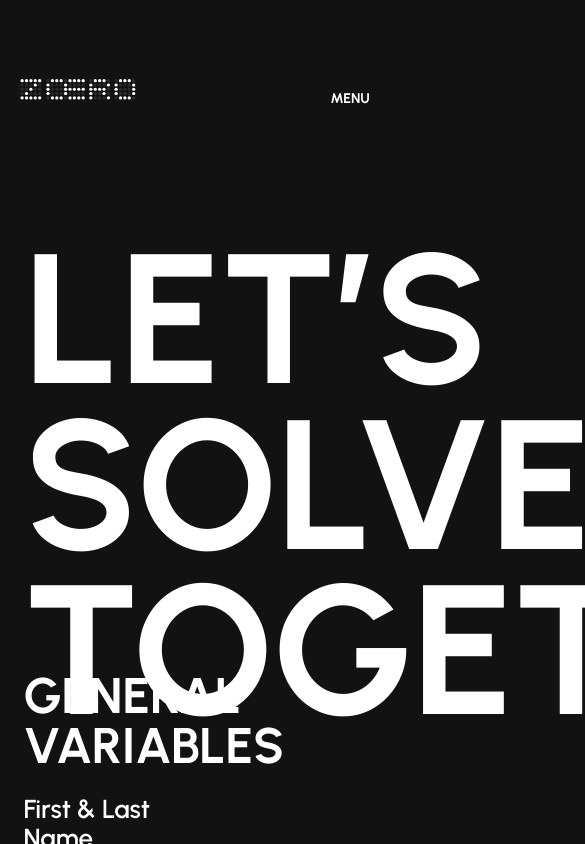
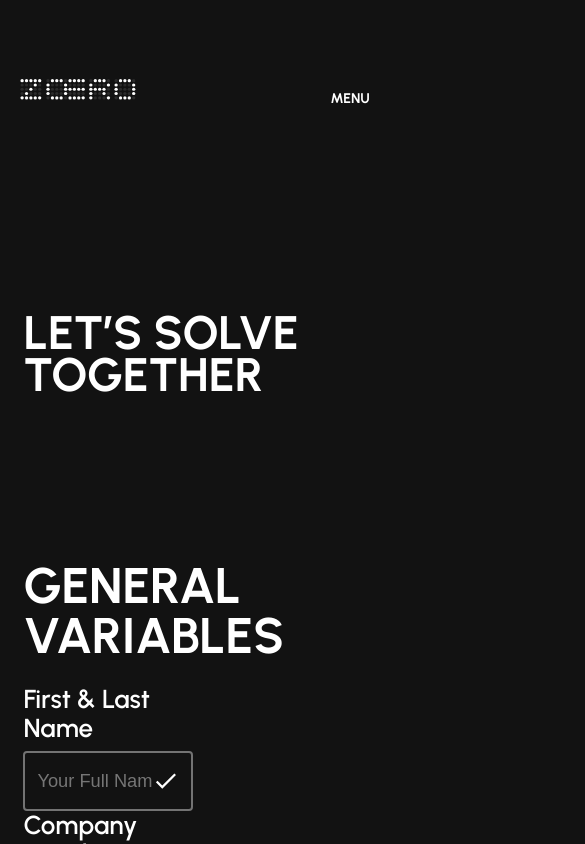
Before and after one commit to ivantrejoc/zoerowebsite, a React (Vite) app: page /contact in a window 390 px wide. Shown: the top 844 px of the page, 585 px wide, since content can reach past the window. Built offline with nearby package versions, Linux system fonts and the light colour scheme.

Commit message:
contact/main-hero-responsive

```diff
--- a/src/pages/Contact.jsx
+++ b/src/pages/Contact.jsx
@@ -17,6 +17,7 @@ const Contact = () => {
         justifyContent: "center",
         alignItems: "stretch",
         flexDirection: "column",
+        overflowX: "hidden",
         position: "relative",
         backgroundColor: theme.palette.background.default,
         backgroundSize: "cover"
@@ -35,7 +36,20 @@ const Contact = () => {
           overflowX: "0px",
           height: "43vh",
           maxHeight: "43vh",
-          marginBottom: 12
+          marginBottom: 12,
+          [theme.breakpoints.down("xxl")]: {
+            height: "80vh",
+            justifyContent: "center"
+          },
+          [theme.breakpoints.down("sm")]: {
+            height: "30vh"
+          },
+          [theme.breakpoints.down("xs")]: {
+            height: "25vh"
+          },
+          [theme.breakpoints.down("xxs")]: {
+            height: "25vh"
+          }
         }}
       >
         <Box
@@ -48,7 +62,11 @@ const Contact = () => {
             width: "88%",
             height: "100%",
             margin: "0 6vw 0 6vw",
-            maxHeight: "100%"
+            maxHeight: "100%",
+            [theme.breakpoints.down("xxl")]: {
+              height: "80vh",
+              justifyContent: "center"
+            }
           }}
         >
           <Typography
@@ -57,7 +75,25 @@ const Contact = () => {
             sx={{
               width: "100%",
               marginTop: "2vh",
-              whiteSpace: "pre-line"
+              whiteSpace: "pre-line",
+              [theme.breakpoints.down("xxl")]: {
+                fontSize: "9rem"
+              },
+              [theme.breakpoints.down("xl")]: {
+                fontSize: "7rem"
+              },
+              [theme.breakpoints.down("md")]: {
+                fontSize: "5.4375rem"
+              },
+              [theme.breakpoints.down("sm")]: {
+                fontSize: "2.9375rem"
+              },
+              [theme.breakpoints.down("xs")]: {
+                fontSize: "2.5375rem"
+              },
+              [theme.breakpoints.down("xxs")]: {
+                fontSize: "2.2375rem"
+              }
             }}
           >
             LET’S SOLVE TOGETHER
```
